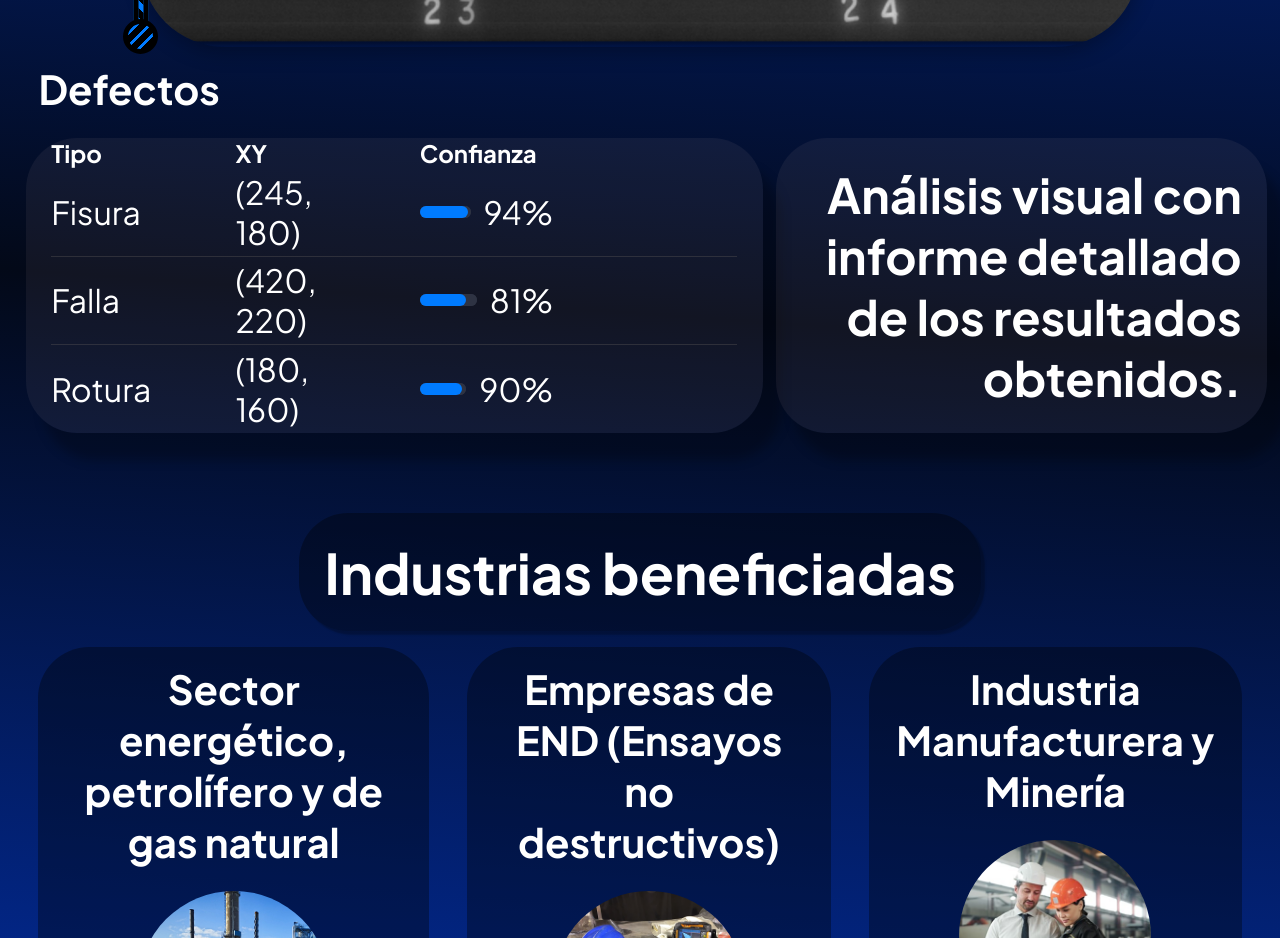
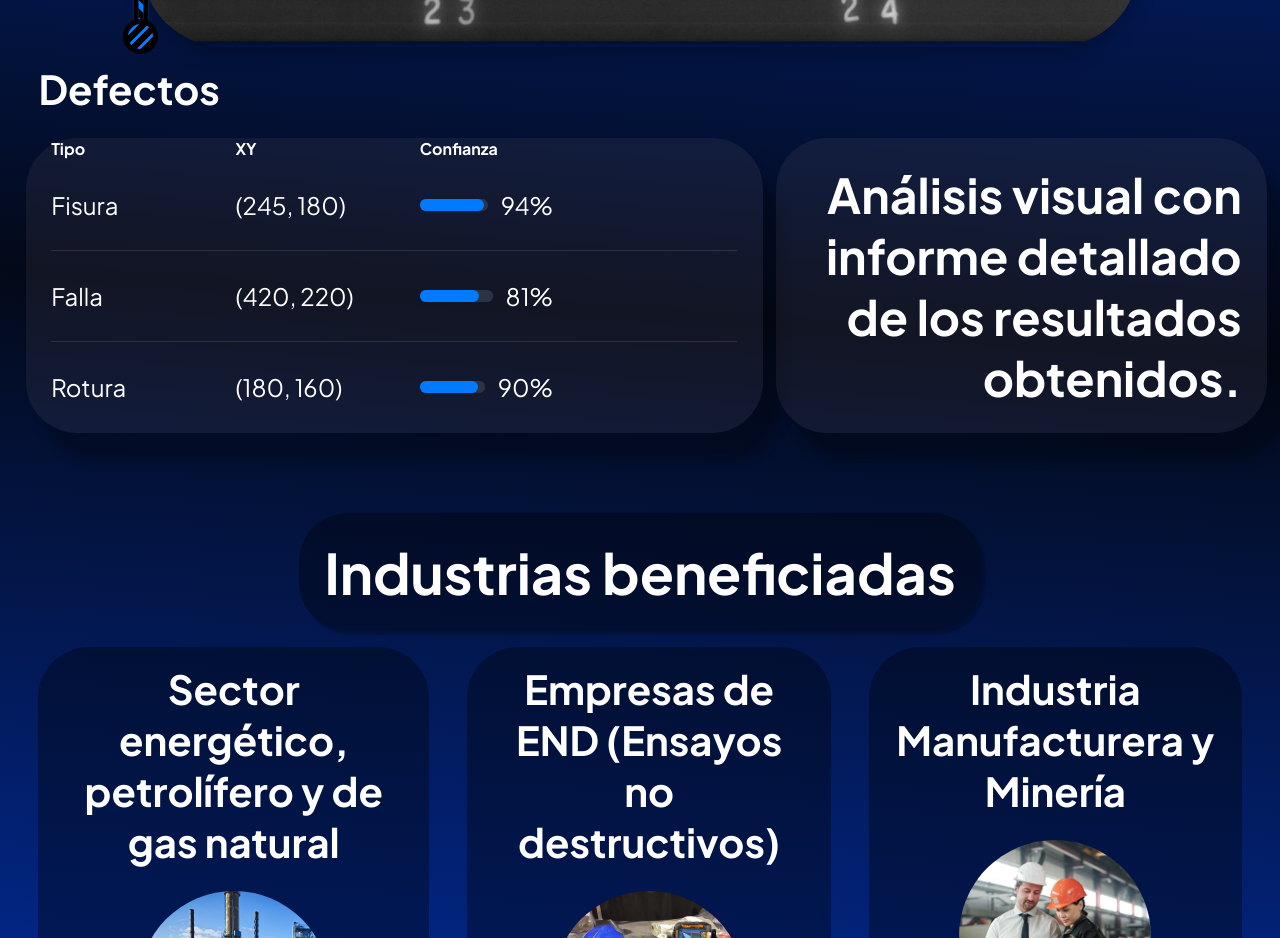
Before and after one commit to MatiasGrynfeld/Landing-Page-PipeEye, a React (Vite) app: page / in a window 1280 px wide. Shown: the part 2680-3618 px from the top of the page. Built offline with nearby package versions, Linux system fonts and the light colour scheme.

Commit message:
small fix

```diff
--- a/src/css/indicaciones.css
+++ b/src/css/indicaciones.css
@@ -44,13 +44,13 @@
 
 .indicaciones-defectos-header{
     text-align: left;
-    font-size: 1.5rem;
+    font-size: 1rem;
     font-weight: 400;
 }
 
 .indicaciones-defectos-body{
     text-align: left;
-    font-size: 2rem;
+    font-size: 1.5rem;
     font-weight: 400;
 }
 
```
